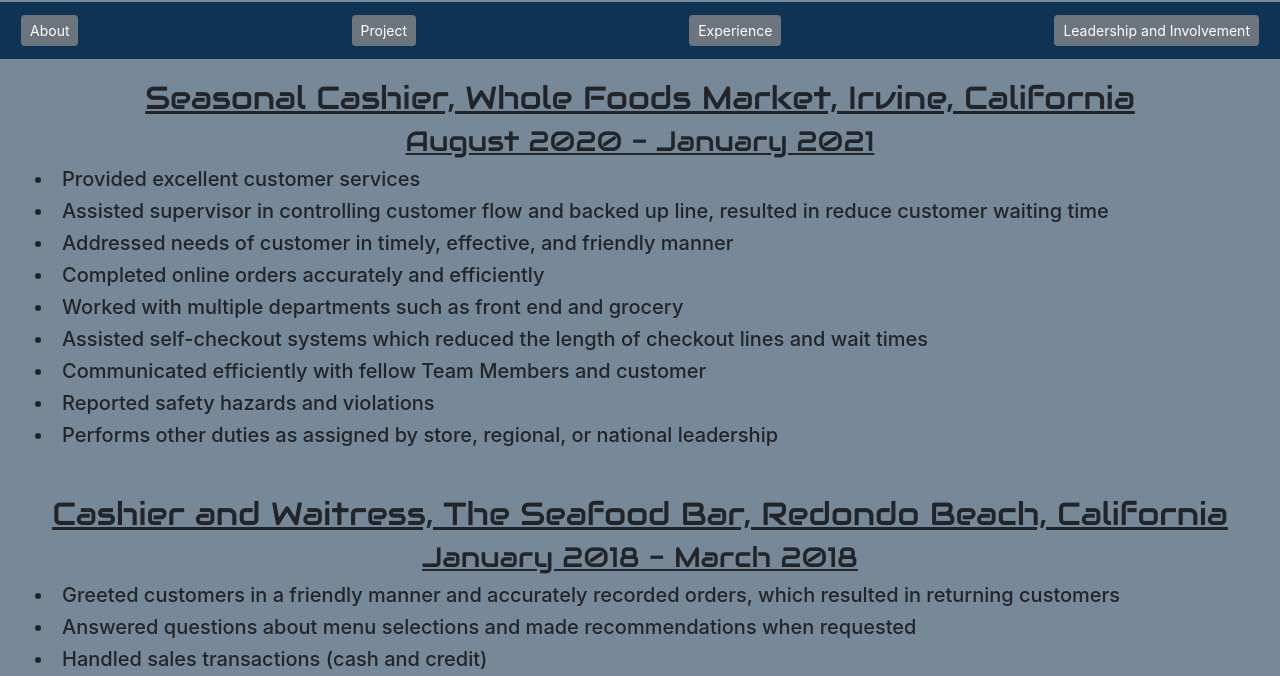
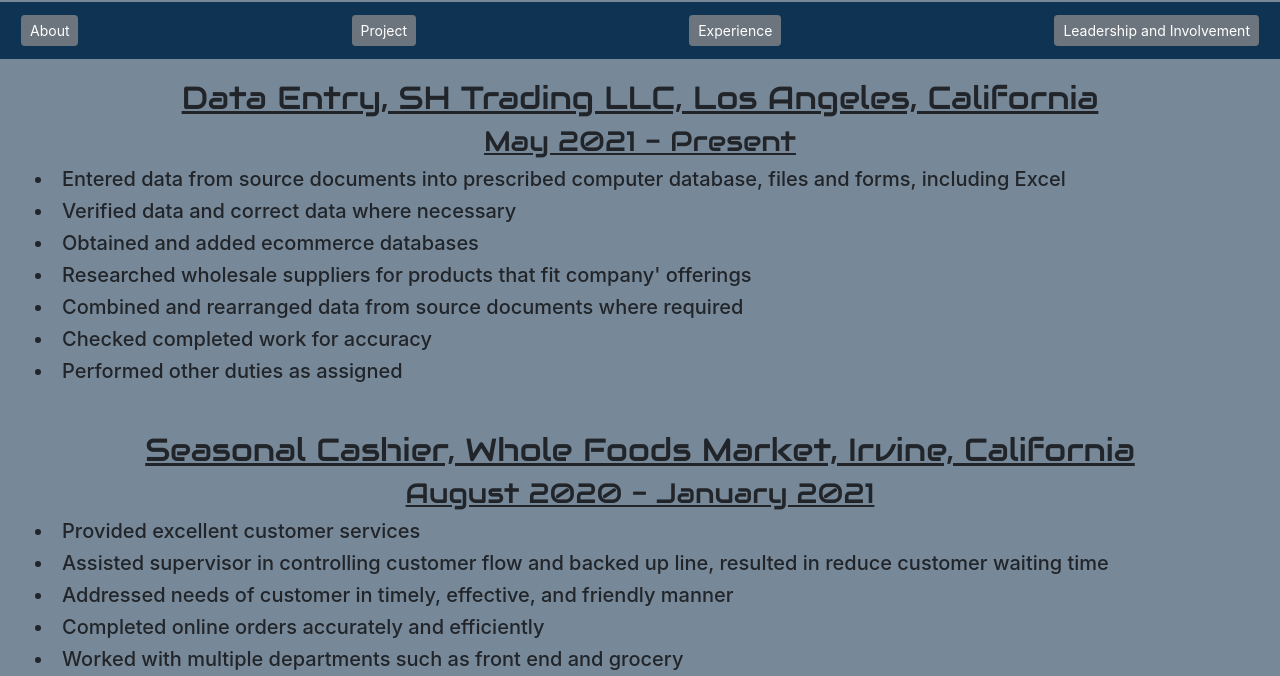
Before and after one commit to MalenaHuy/Resume2.0, a plain HTML site: page experience/index.html in a window 1280 px wide. Shown: the part 108-784 px from the top of the page. Drawn offline with nearby package versions, Linux system fonts and the light colour scheme; a web font is replaced by a local one.

Commit message:
make change on job with SH Trading

```diff
--- a/experience/index.html
+++ b/experience/index.html
@@ -21,6 +21,22 @@
             <a href="../project/index.html" class="btn btn-secondary btn-sm">Project</a>
             <a href="../experience/index.html" class="btn btn-secondary btn-sm">Experience</a>
             <a href="../leadershipAndInvolvement/index.html" class="btn btn-secondary btn-sm">Leadership and Involvement </a>
+        </div>
+    </div>
+
+    <div class="main" id="SHTradingLCC">
+        <div class="jobTitle">
+            <h2 class="major1">Data Entry, SH Trading LLC, Los Angeles, California</h2>
+            <h3 class="major1">May 2021 - Present</h3>
+        </div>
+        <div class="list">
+            <h5><li>Entered data from source documents into prescribed computer database, files and forms, including Excel</li></h5>
+            <h5><li>Verified data and correct data where necessary</li></h5>
+            <h5><li>Obtained and added ecommerce databases</li></h5>
+            <h5><li>Researched wholesale suppliers for products that fit company' offerings</li></h5>
+            <h5><li>Combined and rearranged data from source documents where required</li></h5>
+            <h5><li>Checked completed work for accuracy</li></h5>
+            <h5><li>Performed other duties as assigned</li></h5>
         </div>
     </div>
 
```
